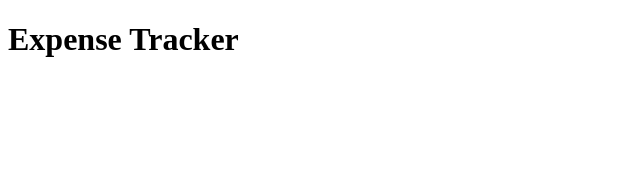
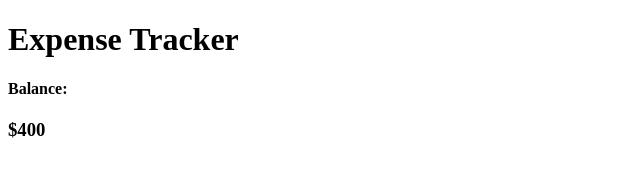
Before and after one commit to vvictorious/expense_tracker_react_useContext, a React (Create React App) app in the folder expense-tracker/: page / in a window 1280 px wide. Shown: the top 191 px of the page, without its empty margins (0-640 px from the left). Built offline with nearby package versions, Linux system fonts and the light colour scheme.

Commit message:
building the global state file. about to add the reducer

```diff
--- a/expense-tracker/src/App.js
+++ b/expense-tracker/src/App.js
@@ -1,11 +1,13 @@
 import React from 'react';
 import './App.css';
 import { Header } from './components/Header'
+import { Balance } from './components/Balance'
 
 function App() {
   return (
     <>
       <Header />
+      <Balance />
     </>
   );
 }
--- /dev/null
+++ b/expense-tracker/src/components/Balance.js
@@ -0,0 +1,10 @@
+import React from 'react'
+
+export const Balance = () => {
+    return (
+        <div>
+            <h4>Balance:</h4>
+            <h3>$400</h3>
+        </div>
+    )
+}
```
Also changed, not shown: expense-tracker/src/context/GlobalState.js (added, +21 -0 lines).
